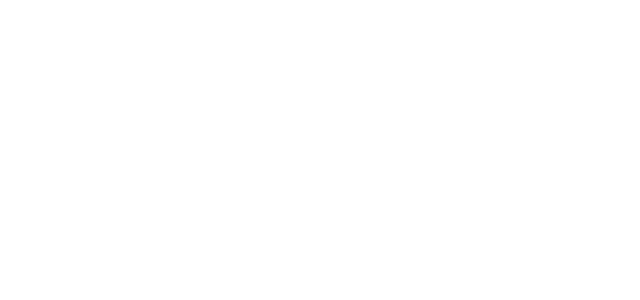
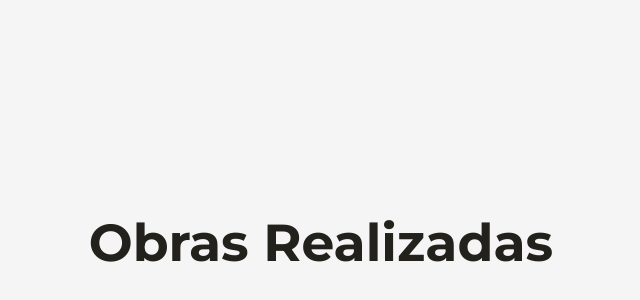
Before and after one commit to leticia-de-araujo/metal-sul, a React (Create React App) app in the folder metal-sul/: page /obras in a window 1280 px wide. Shown: the part 158-458 px from the top of the page, without its empty margins (319-959 px from the left). Built offline with nearby package versions, Linux system fonts and the light colour scheme.

Commit message:
feat: creation of routes and pages

```diff
--- a/metal-sul/public/index.html
+++ b/metal-sul/public/index.html
@@ -5,6 +5,12 @@
     <link rel="icon" href="%PUBLIC_URL%/favicon.ico" />
     <meta name="viewport" content="width=device-width, initial-scale=1" />
     <meta name="theme-color" content="#000000" />
+    <link rel="preconnect" href="https://fonts.googleapis.com" />
+    <link rel="preconnect" href="https://fonts.gstatic.com" crossorigin />
+    <link
+      href="https://fonts.googleapis.com/css2?family=Montserrat:wght@400;500;600;700&display=swap"
+      rel="stylesheet"
+    />
     <meta
       name="description"
       content="Web site created using create-react-app"
--- a/metal-sul/src/App.css
+++ b/metal-sul/src/App.css
@@ -1,10 +1,11 @@
 .App {
-  background-color: #ffffff;
+  background-color: #f5f5f5;
   min-height: 100vh;
   display: flex;
   flex-direction: column;
   align-items: center;
   justify-content: center;
   font-size: calc(10px + 2vmin);
-  color: rgb(0, 0, 0);
+  font-family: "Montserrat", sans-serif;
+  color: #22211b;
 }
--- a/metal-sul/src/App.js
+++ b/metal-sul/src/App.js
@@ -1,10 +1,10 @@
-
-import './App.css';
+import "./App.css";
+import Routes from "./routes";
 
 function App() {
   return (
     <div className="App">
-
+      <Routes />
     </div>
   );
 }
--- a/metal-sul/src/index.js
+++ b/metal-sul/src/index.js
@@ -1,13 +1,16 @@
-import React from 'react';
-import ReactDOM from 'react-dom/client';
-import './index.css';
-import App from './App';
-import reportWebVitals from './reportWebVitals';
+import React from "react";
+import ReactDOM from "react-dom/client";
+import "./index.css";
+import App from "./App";
+import reportWebVitals from "./reportWebVitals";
+import { BrowserRouter } from "react-router-dom";
 
-const root = ReactDOM.createRoot(document.getElementById('root'));
+const root = ReactDOM.createRoot(document.getElementById("root"));
 root.render(
   <React.StrictMode>
-    <App />
+    <BrowserRouter>
+      <App />
+    </BrowserRouter>
   </React.StrictMode>
 );
 
--- a/metal-sul/src/pages/Contato/index.jsx
+++ b/metal-sul/src/pages/Contato/index.jsx
@@ -1,3 +1,5 @@
-const Contato = () => {};
+const Contato = () => {
+  return <h1>Contato</h1>;
+};
 
 export default Contato;
--- /dev/null
+++ b/metal-sul/src/pages/Empresa/index.jsx
@@ -0,0 +1,5 @@
+const Empresa = () => {
+  return <h1>Empresa</h1>;
+};
+
+export default Empresa;
--- a/metal-sul/src/pages/Inicio/index.jsx
+++ b/metal-sul/src/pages/Inicio/index.jsx
@@ -1,3 +1,5 @@
-const Inicio = () => {};
+const Inicio = () => {
+  return <h1>Inicio</h1>;
+};
 
 export default Inicio;
--- a/metal-sul/src/pages/ObrasRealizadas/index.jsx
+++ b/metal-sul/src/pages/ObrasRealizadas/index.jsx
@@ -1,3 +1,5 @@
-const ObrasRealizadas = () => {};
+const ObrasRealizadas = () => {
+  return <h1>Obras Realizadas</h1>;
+};
 
 export default ObrasRealizadas;
--- a/metal-sul/src/pages/Servicos/index.jsx
+++ b/metal-sul/src/pages/Servicos/index.jsx
@@ -1,3 +1,5 @@
-const Servicos = () => {};
+const Servicos = () => {
+  return <h1>Serviços</h1>;
+};
 
 export default Servicos;
--- a/metal-sul/src/pages/SobreNos/index.jsx
+++ /dev/null
@@ -1,3 +0,0 @@
-const SobreNos = () => {};
-
-export default SobreNos;
--- /dev/null
+++ b/metal-sul/src/routes/index.jsx
@@ -0,0 +1,36 @@
+import { Route, Switch } from "react-router-dom";
+import Contato from "../pages/Contato";
+import Empresa from "../pages/Empresa";
+import Inicio from "../pages/Inicio";
+import ObrasRealizadas from "../pages/ObrasRealizadas";
+import Servicos from "../pages/Servicos";
+
+const Routes = () => {
+  return (
+    <Switch>
+      <Route exact path="/">
+        <Inicio />
+      </Route>
+
+      <Route exact path="/empresa">
+        <Empresa />
+      </Route>
+
+      <Route exact path="/servicos">
+        <Servicos />
+      </Route>
+
+      <Route exact path="/obras">
+        <ObrasRealizadas />
+      </Route>
+
+      <Route exact path="/contato">
+        <Contato />
+      </Route>
+
+      {/* TODO Página 404? */}
+    </Switch>
+  );
+};
+
+export default Routes;
```
